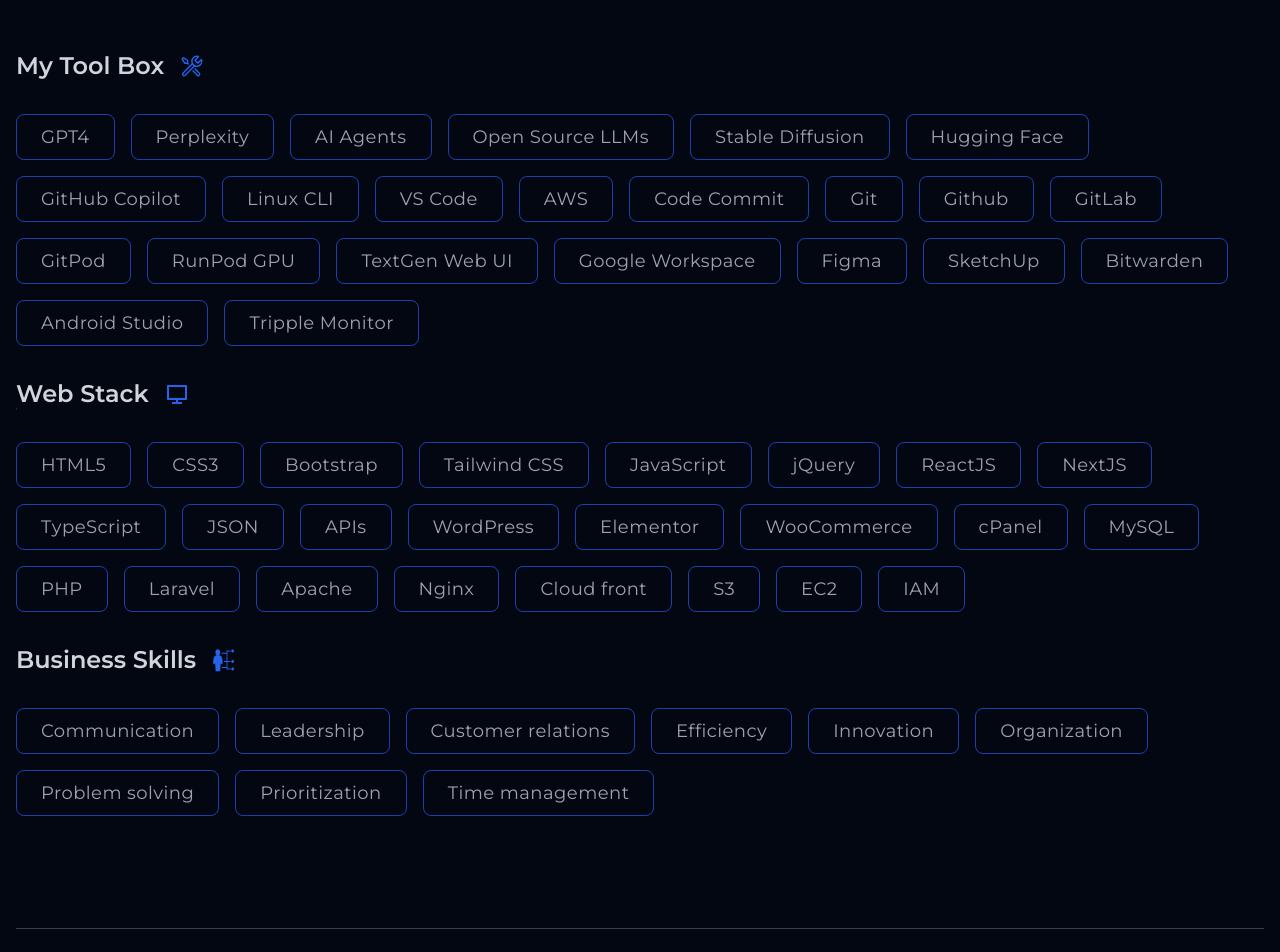
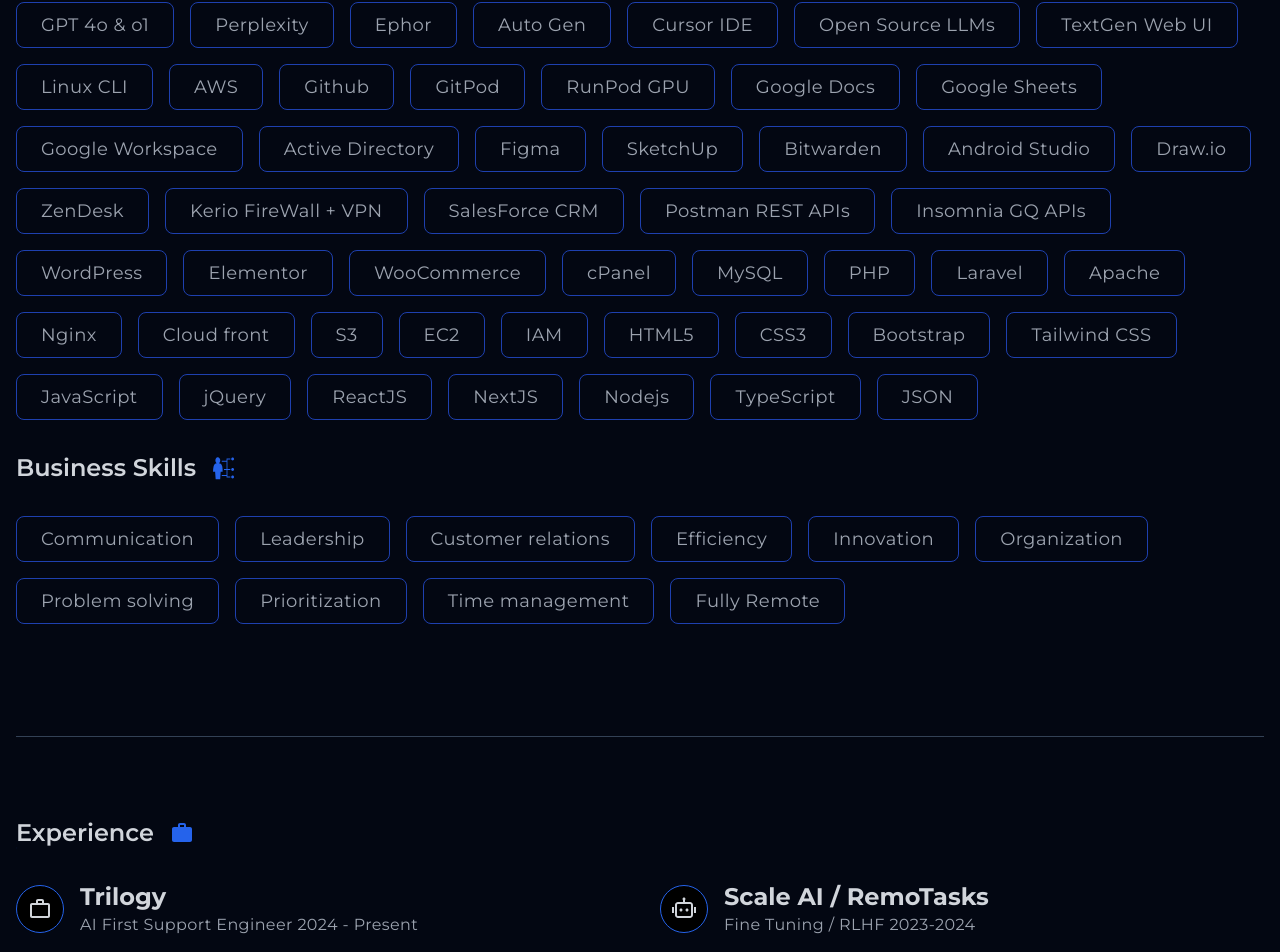
Before and after one commit to Tasker-AI/ts-portfolio, a Next.js app: page / in a window 1280 px wide. Shown: the part 880-1832 px from the top of the page. Built offline with nearby package versions, Linux system fonts and the light colour scheme.

Commit message:
updates 2024

```diff
--- a/components/Aboutme.tsx
+++ b/components/Aboutme.tsx
@@ -7,12 +7,8 @@ const Aboutme = () => {
       <Title text="About Me" icon={<SiInformatica />} />
       <div className="text-lg tracking-wide flex flex-col gap-6">
         <p>
-          28 year old Kiwi.<br></br>
-          Passionate about learning, happiness and health.<br></br>
-          Obsessed with AI.<br></br>
-          Optimistic about the future!<br></br>
-          Building the world that I want my family to live in.<br></br>
-          Accalerate.
+          I'm a Kiwi, who's passionate about learning, happiness and health.<br></br>
+          Obsessed with AI and optimistic about the future!<br></br>
         </p>
         <a href="mailto:harry@taskersolutions.co.nz" target="_blank">
           <button className="w-52 h-14 bg-gradient-to-r from-blue-600 via-blue-700 to-indigo-950 text-xl font-bold text-white rounded-lg hover:from-indigo-950 hover:to-blue-600 duration-300">
--- a/components/Banner.tsx
+++ b/components/Banner.tsx
@@ -16,7 +16,7 @@ const Banner = () => {
       <div className="w-3/4 flex flex-col items-center md:items-start    gap-2">
         <h1 className="text-5xl font-bold text-white">Harry Tasker</h1>
         <h3 className="text-xl md:text-2xl font-semibold bg-clip-text text-transparent bg-gradient-to-r from-blue-300 via-red-300 to-indigo-300 tracking-wide">
-          AI Developer
+          AI First Engineer
         </h3>
         {/* <p className="text-base tracking-wide text-center md:text-left"></p> */}
       </div>
--- a/components/Experience.tsx
+++ b/components/Experience.tsx
@@ -13,13 +13,13 @@ const Experience = () => {
       <Title text="Experience" icon={<MdWork />} />
       <div className="grid grid-cols-1 md:grid-cols-2 gap-10">
         <ExperienceCard
-          title="Tasker AI"
-          subTitle="Business Operations 2024"
+          title="Trilogy"
+          subTitle="AI First Support Engineer 2024 - Present"
           icon={<MdOutlineWorkOutline />}
         />
         <ExperienceCard
           title="Scale AI / RemoTasks"
-          subTitle="Fine tuning / RLHF 2023-2024"
+          subTitle="Fine Tuning / RLHF 2023-2024"
           icon={<RiRobot2Line />}
         />
         <ExperienceCard
--- a/components/Footer.tsx
+++ b/components/Footer.tsx
@@ -1,7 +1,7 @@
 import React from "react";
 
 const Footer = () => {
-  return <p className="text-sm py-2">© 2023 Tasker Solutions. All rights reserved.</p>;
+  return <p className="text-sm py-2">© Tasker Solutions.</p>;
 };
 
 export default Footer;
--- a/components/Tech.tsx
+++ b/components/Tech.tsx
@@ -10,46 +10,32 @@ const Tech = () => {
       <Title text="My Tool Box" icon={<VscTools />} />
 
       <div className="flex gap-4 flex-wrap pb-8">
-        <TechInput title="GPT4" link="https://chat.openai.com/" />
+        <TechInput title="GPT 4o & o1" link="https://chat.openai.com/" />
         <TechInput title="Perplexity" link="https://www.perplexity.ai/" />
-        <TechInput title="AI Agents" link="https://www.multion.ai/" />
+        <TechInput title="Ephor" link="https://ephor.ai/" />
+        <TechInput title="Auto Gen" link="https://microsoft.github.io/autogen/0.2/" />
+        <TechInput title="Cursor IDE" link="https://www.cursor.com/" />
         <TechInput title="Open Source LLMs" link="https://ai.meta.com/llama/" />
-        <TechInput title="Stable Diffusion" link="https://stability.ai/" />
-        <TechInput title="Hugging Face" link="https://huggingface.co/" />
-        <TechInput title="GitHub Copilot" link="https://github.com/features/copilot" />
+        <TechInput title="TextGen Web UI" link="https://github.com/oobabooga/text-generation-webui" />
         <TechInput title="Linux CLI" link="https://ubuntu.com/" />
-        <TechInput title="VS Code" link="https://code.visualstudio.com/" />
         <TechInput title="AWS" link="https://aws.amazon.com/" />
-        <TechInput title="Code Commit" link="https://aws.amazon.com/codecommit/" />
-        <TechInput title="Git" link="https://git-scm.com/" />
         <TechInput title="Github" link="https://github.com/" />
-        <TechInput title="GitLab" link="https://about.gitlab.com/" />
         <TechInput title="GitPod" link="hhttps://www.gitpod.io/" />
         <TechInput title="RunPod GPU" link="https://www.runpod.io/" />
-        <TechInput title="TextGen Web UI" link="https://github.com/oobabooga/text-generation-webui" />
+        <TechInput title="Google Docs" link="https://docs.google.com/" />
+        <TechInput title="Google Sheets" link="https://sheets.google.com/" />
         <TechInput title="Google Workspace" link="https://www.google.com/sheets/about/" />
+        <TechInput title="Active Directory" link="https://learn.microsoft.com/en-us/windows-server/identity/ad-ds/get-started/virtual-dc/active-directory-domain-services-overview" />
         <TechInput title="Figma" link="https://www.figma.com/" />
         <TechInput title="SketchUp" link="https://www.sketchup.com/" />
         <TechInput title="Bitwarden" link="https://bitwarden.com/" />
         <TechInput title="Android Studio" link="https://developer.android.com/studio" />
-        <TechInput title="Tripple Monitor" link="#" />
-
-      </div>
-
-      <Title text="Web Stack" icon={<RiComputerLine />} />
-      <div className="flex gap-4 flex-wrap pb-8">
-        <TechInput title="HTML5" link="https://developer.mozilla.org/en-US/docs/Glossary/HTML5" />
-        <TechInput title="CSS3" link="https://developer.mozilla.org/en-US/docs/Web/CSS" />
-        <TechInput title="Bootstrap" link="https://getbootstrap.com/" />
-        <TechInput title="Tailwind CSS" link="https://tailwindcss.com/" />
-        <TechInput title="JavaScript" link="https://developer.mozilla.org/en-US/docs/Web/JavaScript" />
-        <TechInput title="jQuery" link="https://jquery.com/" />
-        <TechInput title="ReactJS" link="https://react.dev/" />
-        <TechInput title="NextJS" link="https://nextjs.org/" />
-        {/* <TechInput title="Nodejs" link="https://nodejs.org/en" /> */}
-        <TechInput title="TypeScript" link="https://www.typescriptlang.org/" />
-        <TechInput title="JSON" link="https://www.json.org/json-en.html" />
-        <TechInput title="APIs" link="https://en.wikipedia.org/wiki/API" />
+        <TechInput title="Draw.io" link="https://app.diagrams.net/" />
+        <TechInput title="ZenDesk" link="zendesk.com" />
+        <TechInput title="Kerio FireWall + VPN" link="https://gfi.ai/products-and-solutions/network-security-solutions/keriocontrol" />
+        <TechInput title="SalesForce CRM" link="https://www.salesforce.com/" />
+        <TechInput title="Postman REST APIs" link="https://www.postman.com/" />
+        <TechInput title="Insomnia GQ APIs" link="https://insomnia.rest/" />
         <TechInput title="WordPress" link="https://wordpress.org/" />
         <TechInput title="Elementor" link="https://elementor.com/" />
         <TechInput title="WooCommerce" link="https://wordpress.org/plugins/woocommerce/" />
@@ -63,8 +49,24 @@ const Tech = () => {
         <TechInput title="S3" link="https://aws.amazon.com/s3/" />
         <TechInput title="EC2" link="https://aws.amazon.com/ec2/" />
         <TechInput title="IAM" link="https://aws.amazon.com/iam/" />
+        <TechInput title="HTML5" link="https://developer.mozilla.org/en-US/docs/Glossary/HTML5" />
+        <TechInput title="CSS3" link="https://developer.mozilla.org/en-US/docs/Web/CSS" />
+        <TechInput title="Bootstrap" link="https://getbootstrap.com/" />
+        <TechInput title="Tailwind CSS" link="https://tailwindcss.com/" />
+        <TechInput title="JavaScript" link="https://developer.mozilla.org/en-US/docs/Web/JavaScript" />
+        <TechInput title="jQuery" link="https://jquery.com/" />
+        <TechInput title="ReactJS" link="https://react.dev/" />
+        <TechInput title="NextJS" link="https://nextjs.org/" />
+        <TechInput title="Nodejs" link="https://nodejs.org/en" />
+        <TechInput title="TypeScript" link="https://www.typescriptlang.org/" />
+        <TechInput title="JSON" link="https://www.json.org/json-en.html" />
 
       </div>
+
+      {/* <Title text="Web Stack" icon={<RiComputerLine />} />
+      <div className="flex gap-4 flex-wrap pb-8">
+
+      </div> */}
 
       <Title text="Business Skills" icon={<GiSkills />} />
       <div className="flex gap-4 flex-wrap pb-8">
@@ -77,6 +79,7 @@ const Tech = () => {
         <TechInput title="Problem solving" link="#"/>
         <TechInput title="Prioritization" link="#"/>
         <TechInput title="Time management" link="#"/>
+        <TechInput title="Fully Remote" link="#"/>
       </div>
 
       {/* <Title text="Cloud / Other" icon={<RiComputerLine />} />
```
